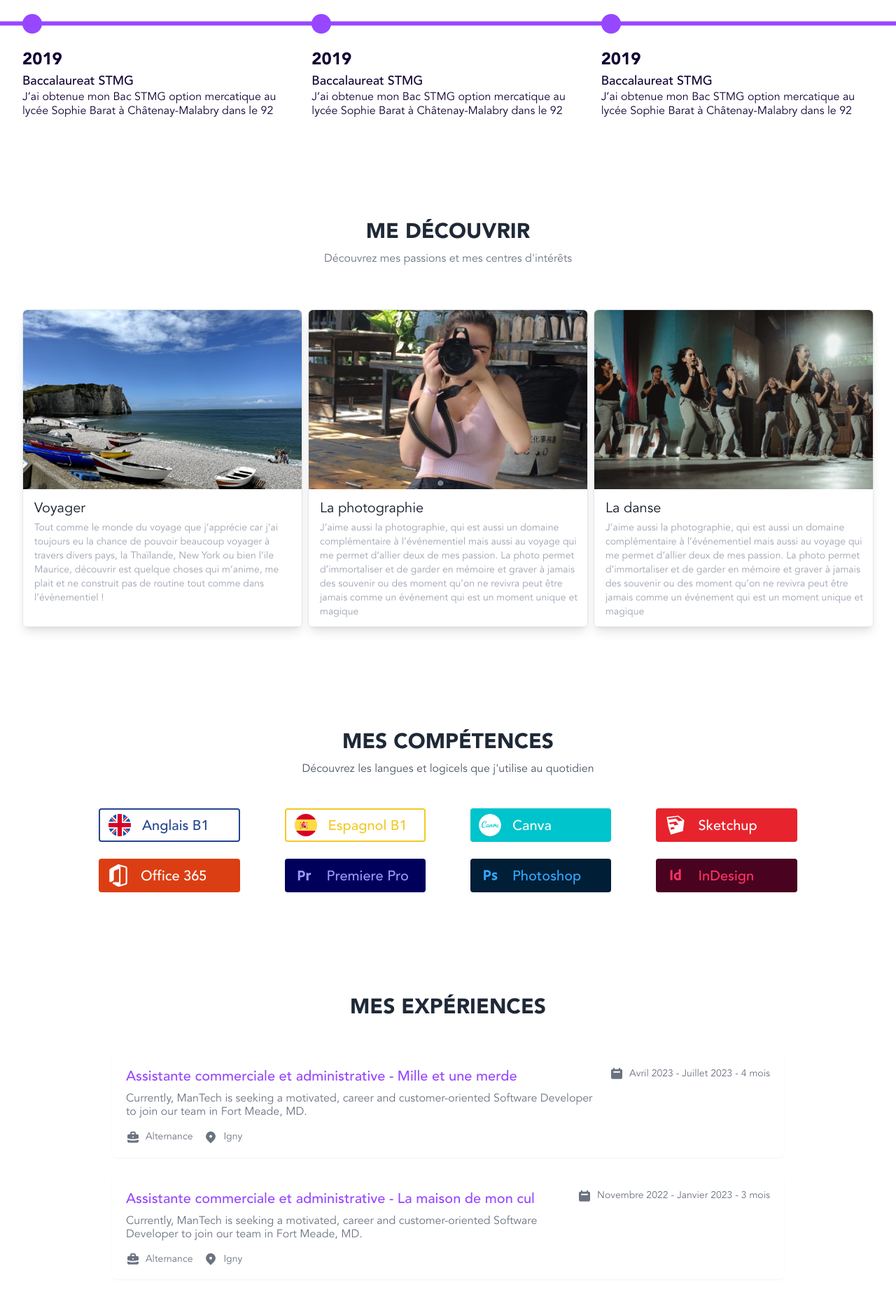
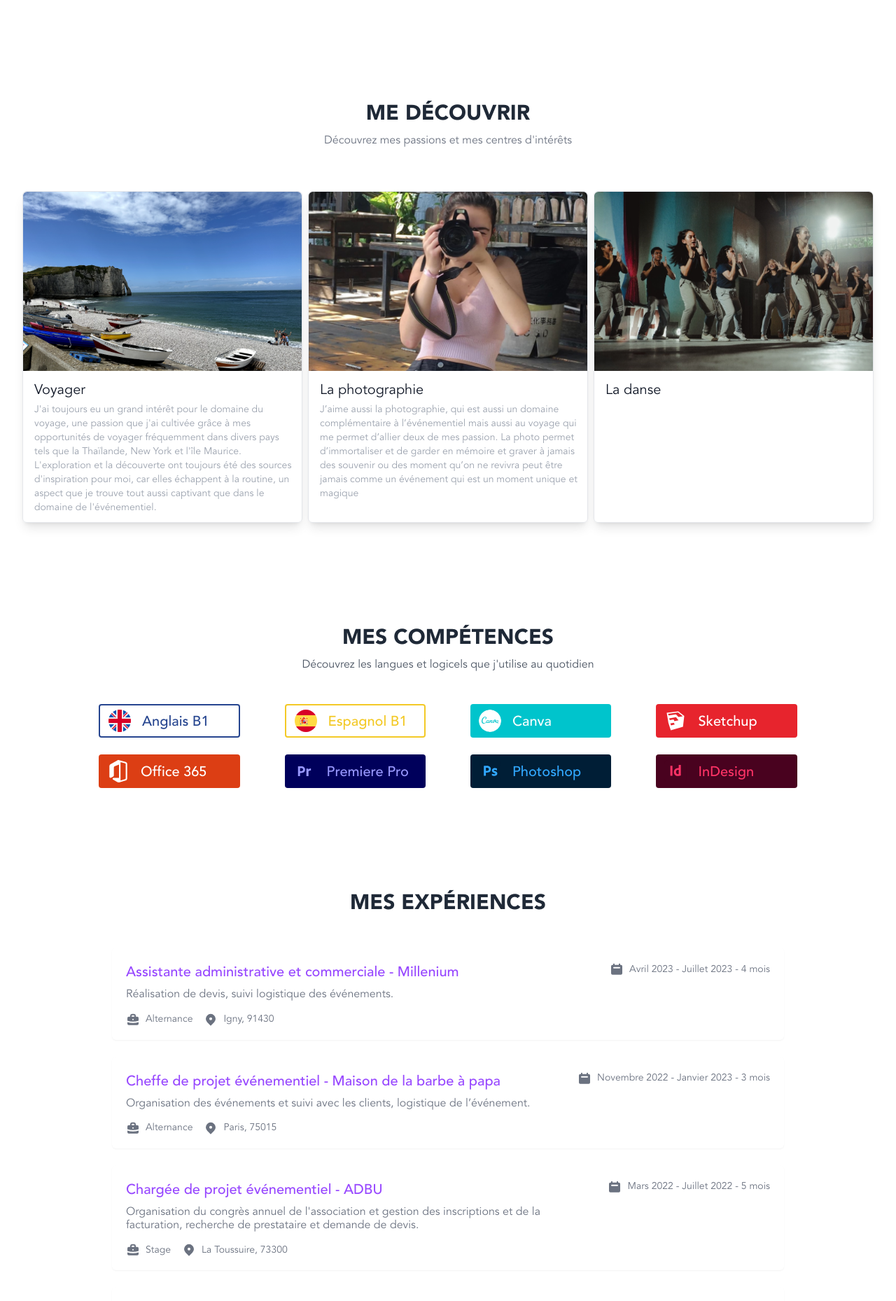
Before and after one commit to StarlingSG1/sarahktorza, a Next.js app: page / in a window 1280 px wide. Shown: the part 896-2755 px from the top of the page at 70% size. Built offline with nearby package versions, Linux system fonts and the light colour scheme.

Commit message:
[update] text

```diff
--- a/app/components/Discover.tsx
+++ b/app/components/Discover.tsx
@@ -2,7 +2,7 @@ export default function Discover() {
   const posts = [
     {
       title: "Voyager",
-      desc: "Tout comme le monde du voyage que j’apprécie car j’ai toujours eu la chance de pouvoir beaucoup voyager à travers divers pays, la Thaïlande, New York ou bien l’ile Maurice,  découvrir est quelque choses qui m’anime, me plait et ne construit pas de routine tout comme dans l’évènementiel !   ",
+      desc: "J'ai toujours eu un grand intérêt pour le domaine du voyage, une passion que j'ai cultivée grâce à mes opportunités de voyager fréquemment dans divers pays tels que la Thaïlande, New York et l'île Maurice. L'exploration et la découverte ont toujours été des sources d'inspiration pour moi, car elles échappent à la routine, un aspect que je trouve tout aussi captivant que dans le domaine de l'événementiel.",
       img: "/assets/discover/plage.png",
       href: "#",
     },
@@ -14,7 +14,7 @@ export default function Discover() {
     },
     {
       title: "La danse",
-      desc: "J’aime aussi la photographie, qui est aussi un domaine complémentaire à l’événementiel mais aussi au voyage qui me permet d’allier deux de mes passion. La photo permet d’immortaliser et de garder en mémoire et graver à jamais des souvenir ou des moment qu’on ne revivra peut être jamais comme un événement qui est un moment unique et magique",
+      desc: "",
       img: "/assets/discover/dance.png",
       href: "#",
     },
--- a/app/components/Experiences.tsx
+++ b/app/components/Experiences.tsx
@@ -1,30 +1,57 @@
 export default function Experiences() {
   const jobs = [
     {
-      title: "Assistante commerciale et administrative",
-      business: "Mille et une merde",
-      desc: "Currently, ManTech is seeking a motivated, career and customer-oriented Software Developer to join our team in Fort Meade, MD.",
+      title: "Assistante administrative et commerciale",
+      business: "Millenium",
+      desc: "Réalisation de devis, suivi logistique des événements.",
       date: "Avril 2023 - Juillet 2023 - 4 mois",
       type: "Alternance",
-      location: "Igny",
+      location: "Igny, 91430",
       href: "#",
     },
     {
-      title: "Assistante commerciale et administrative",
-      business: "La maison de mon cul",
-      desc: "Currently, ManTech is seeking a motivated, career and customer-oriented Software Developer to join our team in Fort Meade, MD.",
+      title: "Cheffe de projet événementiel",
+      business: "Maison de la barbe à papa",
+      desc: "Organisation des événements et suivi avec les clients, logistique de l’événement.",
       date: "Novembre 2022 - Janvier 2023 - 3 mois",
       type: "Alternance",
-      location: "Igny",
+      location: "Paris, 75015",
       href: "#",
     },
     {
-      title: "Assistante commerciale et administrative",
-      business: "Office du tourisme de La Toussuire",
-      desc: "Currently, ManTech is seeking a motivated, career and customer-oriented Software Developer to join our team in Fort Meade, MD.",
-      date: "Juin 2023 - Juillet 2023 - 2 mois",
+      title: "Chargée de projet événementiel",
+      business: "ADBU",
+      desc: "Organisation du congrès annuel de l'association et gestion des inscriptions et de la facturation, recherche de prestataire et demande de devis.",
+      date: "Mars 2022 - Juillet 2022 - 5 mois",
       type: "Stage",
-      location: "La Toussuire",
+      location: "La Toussuire, 73300",
+      href: "#",
+    },
+    {
+      title: "Assistante évènementiel",
+      business: "Office du tourisme de la Toussuire",
+      desc: "Organisation du festival du rire et du concert de Benjamin Biolay",
+      date: "Mai 2021 - Juillet 2021 - 3 mois",
+      type: "Stage",
+      location: "Orsay, 91400",
+      href: "#",
+    },
+    {
+      title: "Stagiaire",
+      business: "Agence RJS",
+      desc: "Recherche et prise de contact avec des prestataires, benchmark pour un podcast",
+      date: "Juin 2020 - 5 semaines",
+      type: "Stage",
+      location: "Igny, 91430",
+      href: "#",
+    },
+    {
+      title: "Stagiaire",
+      business: "Real Expert",
+      desc: "Gestion des réseaux sociaux, modélisation 3D sur Google Sketchup.",
+      date: "Mai 2020 - 5 semaines",
+      type: "Stage",
+      location: "Massy, 91300",
       href: "#",
     },
   ];
@@ -47,7 +74,7 @@ export default function Experiences() {
           >
             <a href={item.href}>
               <div>
-                <div className="justify-between sm:flex">
+                <div className="justify-between gap-2 sm:flex">
                   <div className="flex-1">
                     <h3 className="text-xl font-medium text-primary">
                       {item.title} - {item.business}
--- a/app/components/Frise.tsx
+++ b/app/components/Frise.tsx
@@ -21,20 +21,20 @@ export default function Frise() {
     },
     {
       img: "",
-      year: "2019",
-      title: "Baccalaureat STMG",
+      year: "2022",
+      title: "Bachelor *nom du bachelor*",
       description:
-        "J’ai obtenue mon Bac STMG option mercatique au lycée Sophie Barat à Châtenay-Malabry dans le 92",
+        "En 2019 je rentre à l’Isefac Bachelor je fait donc mes trois 1ere années d’étude supérieur à l’Isefac, ce qui me permet de découvrir l’événementiel mais aussi faire des projets ",
       style: `transition-all duration-500 sm:w-auto w-[350px] delay-500 opacity-${
         showDiv ? "100" : "0"
       }`,
     },
     {
       img: "",
-      year: "2019",
-      title: "Baccalaureat STMG",
+      year: "2023 - 2024",
+      title: "Master *nom du master*",
       description:
-        "J’ai obtenue mon Bac STMG option mercatique au lycée Sophie Barat à Châtenay-Malabry dans le 92",
+        "Je décide de rester à Isefac et de continuer à approfondir mes acquis et mes connaissances, mais cette fois-ci en alternance afin d’allier études et entré dans le vie active professionnel. ",
       style: `transition-all duration-500 sm:w-auto w-[350px] delay-1000 opacity-${
         showDiv ? "100" : "0"
       }`,
--- a/app/components/Hero.tsx
+++ b/app/components/Hero.tsx
@@ -38,7 +38,7 @@ export default function Hero() {
       </div>
       <div className="flex-1 text-center mt-7 lg:mt-0 lg:ml-3">
         <img
-          src="/assets/hero-portrait.png"
+          // src="/assets/hero-portrait.png"
           className="w-full mx-auto sm:w-10/12  lg:max-w-full"
           alt="Sarah Ktorza"
         />
```
